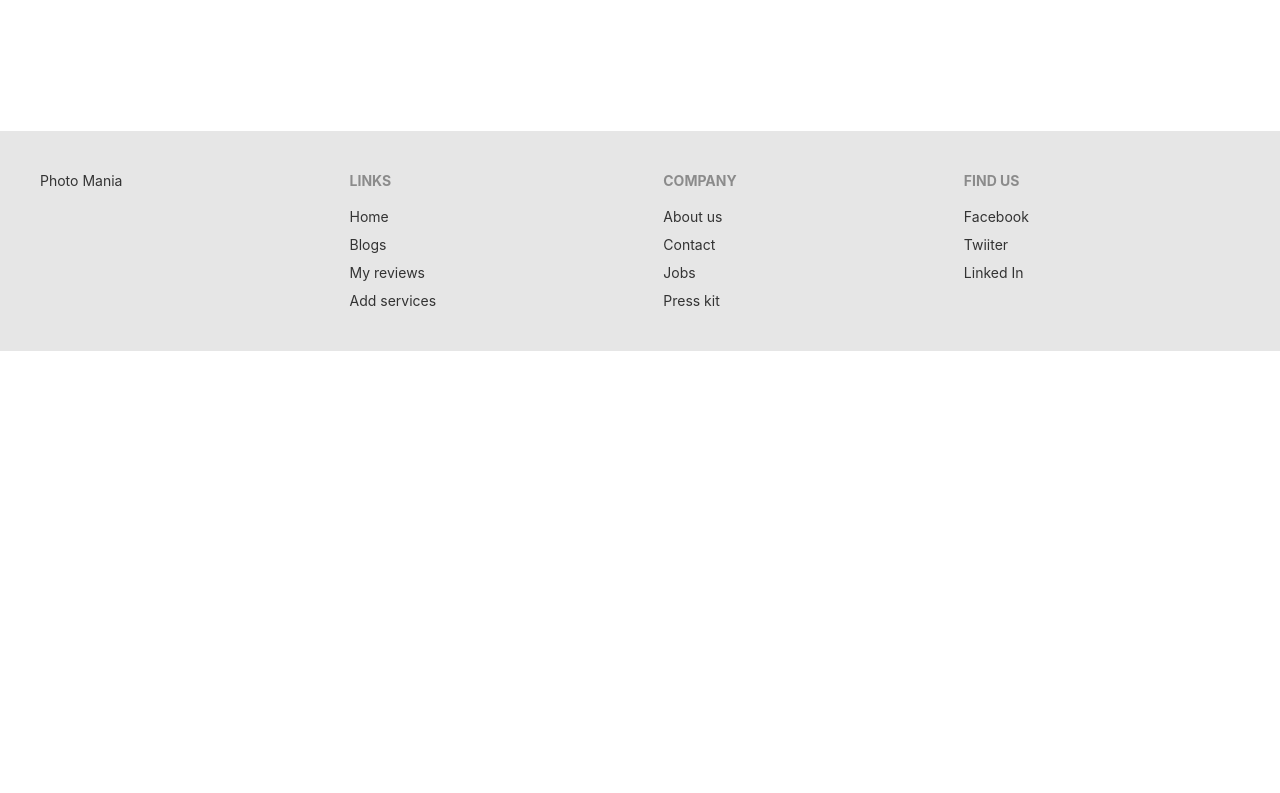
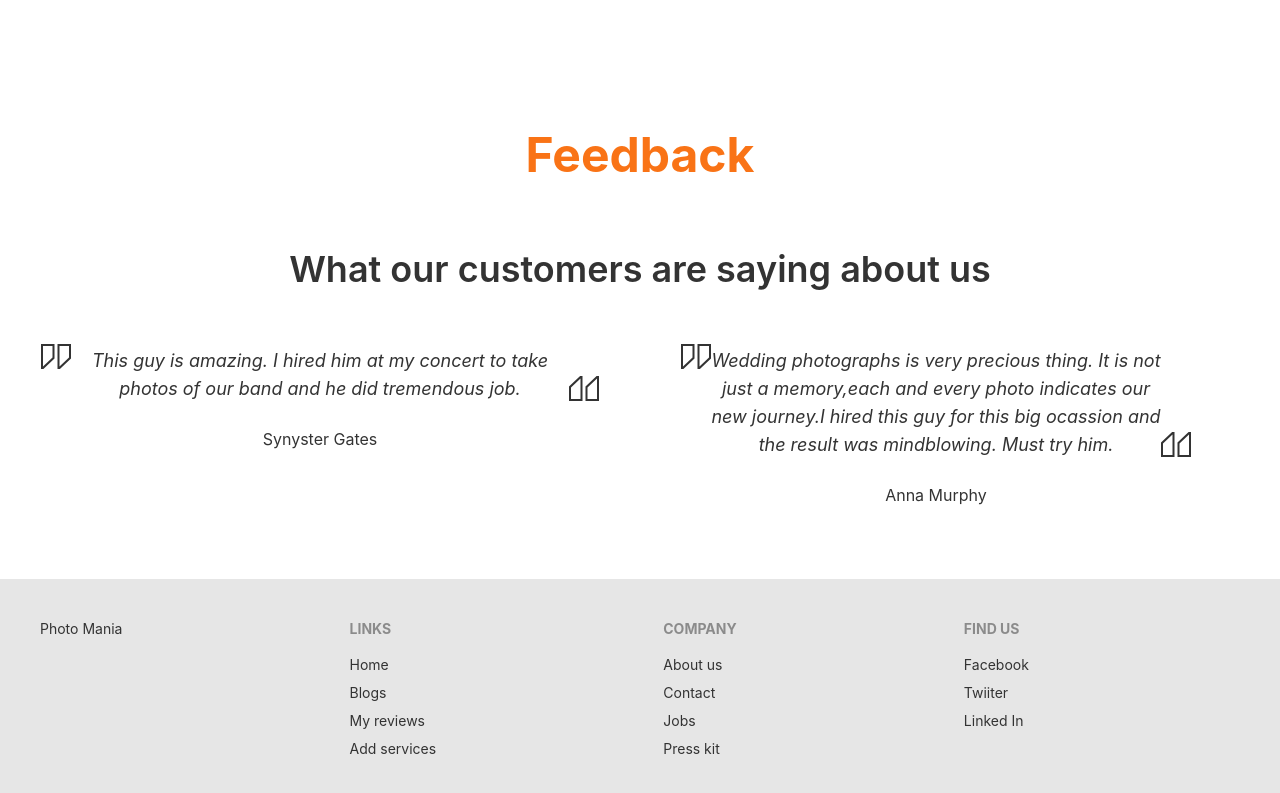
Before and after one commit to SynysterRudro/photographer-service-review-client, a React (Create React App) app: page / in a window 1280 px wide. Shown: the part 1237-2030 px from the top of the page. Before the commit the page ends 1588 px from the top, so only its background shows below. Built offline with nearby package versions, Linux system fonts and the light colour scheme; no server answers.

Commit message:
extra 2 section added succesfully

```diff
--- /dev/null
+++ b/src/Pages/Home/Feedback/Feedback.js
@@ -0,0 +1,48 @@
+import React from 'react';
+
+const Feedback = () => {
+    return (
+        <div>
+            <h2 className="text-5xl text-orange-500 text-center font-bold">Feedback</h2>
+            <section className="my-8">
+                <div className="container mx-auto flex flex-col items-center pb-6 mb-4 md:p-10 md:px-12">
+                    <h1 className="text-4xl font-semibold leading-none text-center">What our customers are saying about us</h1>
+                </div>
+                <div className="container mx-auto grid grid-cols-1 gap-8 lg:gap-20 md:px-10 md:pb-10 lg:grid-cols-2">
+                    <div className="flex flex-col items-center mx-12 lg:mx-0">
+                        <div className="relative text-center">
+                            <svg xmlns="http://www.w3.org/2000/svg" viewBox="0 0 512 512" fill="currentColor" className="absolute top-0 left-0 w-8 h-8 dark:text-gray-700">
+                                <path d="M232,246.857V16H16V416H54.4ZM48,48H200V233.143L48,377.905Z"></path>
+                                <path d="M280,416h38.4L496,246.857V16H280ZM312,48H464V233.143L312,377.905Z"></path>
+                            </svg>
+                            <p className="px-6 py-1 text-lg italic">This guy is amazing. I hired him at my concert to take photos of our band and he did tremendous job.</p>
+                            <svg xmlns="http://www.w3.org/2000/svg" viewBox="0 0 512 512" fill="currentColor" className="absolute bottom-0 right-0 w-8 h-8 dark:text-gray-700">
+                                <path d="M280,185.143V416H496V16H457.6ZM464,384H312V198.857L464,54.1Z"></path>
+                                <path d="M232,16H193.6L16,185.143V416H232ZM200,384H48V198.857L200,54.1Z"></path>
+                            </svg>
+                        </div>
+                        <span className="w-12 h-1 my-2 rounded-lg dark:bg-violet-400"></span>
+                        <p>Synyster Gates</p>
+                    </div>
+                    <div className="flex flex-col items-center max-w-lg mx-12 lg:mx-0">
+                        <div className="relative text-center">
+                            <svg xmlns="http://www.w3.org/2000/svg" viewBox="0 0 512 512" className="absolute top-0 left-0 w-8 h-8 dark:text-gray-700">
+                                <path fill="currentColor" d="M232,246.857V16H16V416H54.4ZM48,48H200V233.143L48,377.905Z"></path>
+                                <path fill="currentColor" d="M280,416h38.4L496,246.857V16H280ZM312,48H464V233.143L312,377.905Z"></path>
+                            </svg>
+                            <p className="px-6 py-1 text-lg italic">Wedding photographs is very precious thing. It is not just a memory,each and every photo indicates our new journey.I hired this guy for this big ocassion and the result was mindblowing. Must try him.</p>
+                            <svg xmlns="http://www.w3.org/2000/svg" viewBox="0 0 512 512" className="absolute bottom-0 right-0 w-8 h-8 dark:text-gray-700">
+                                <path fill="currentColor" d="M280,185.143V416H496V16H457.6ZM464,384H312V198.857L464,54.1Z"></path>
+                                <path fill="currentColor" d="M232,16H193.6L16,185.143V416H232ZM200,384H48V198.857L200,54.1Z"></path>
+                            </svg>
+                        </div>
+                        <span className="w-12 h-1 my-2 rounded-lg dark:bg-violet-400"></span>
+                        <p>Anna Murphy</p>
+                    </div>
+                </div>
+            </section>
+        </div>
+    );
+};
+
+export default Feedback;
--- a/src/Pages/Home/Home/Home.js
+++ b/src/Pages/Home/Home/Home.js
@@ -1,5 +1,6 @@
 import React from 'react';
 import Banner from '../Banner/Banner';
+import Feedback from '../Feedback/Feedback';
 import Preview from '../Preview/Preview';
 import Services from '../Services/Services';
 
@@ -9,6 +10,7 @@ const Home = () => {
             <Banner></Banner>
             <Services></Services>
             <Preview></Preview>
+            <Feedback></Feedback>
         </div>
     );
 };
```
